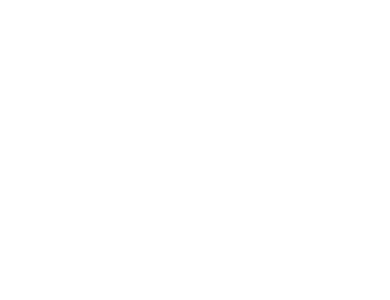
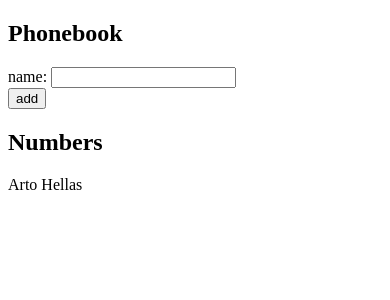
Before and after one commit to enigma-24/react-phonebook, a React (Vite) app: page / in a window 390 px wide. Shown: the top 300 px of the page. Built offline with nearby package versions, Linux system fonts and the light colour scheme.

Commit message:
add names to phonebook

```diff
--- a/src/App.jsx
+++ b/src/App.jsx
@@ -1,5 +1,34 @@
-function App() {
-	return <></>;
-}
+import { useState } from 'react';
+
+const App = () => {
+	const [persons, setPersons] = useState([{ name: 'Arto Hellas' }]);
+	const [newName, setNewName] = useState('');
+
+	const handleNameChange = (event) => setNewName(event.target.value);
+
+	const handleAddName = (event) => {
+		event.preventDefault();
+		setPersons(persons.concat({ name: newName }));
+		setNewName('');
+	};
+
+	return (
+		<div>
+			<h2>Phonebook</h2>
+			<form onSubmit={handleAddName}>
+				<div>
+					name: <input value={newName} onChange={handleNameChange} />
+				</div>
+				<div>
+					<button type='submit'>add</button>
+				</div>
+			</form>
+			<h2>Numbers</h2>
+			{persons.map((person) => (
+				<div key={person.name}>{person.name}</div>
+			))}
+		</div>
+	);
+};
 
 export default App;
```
